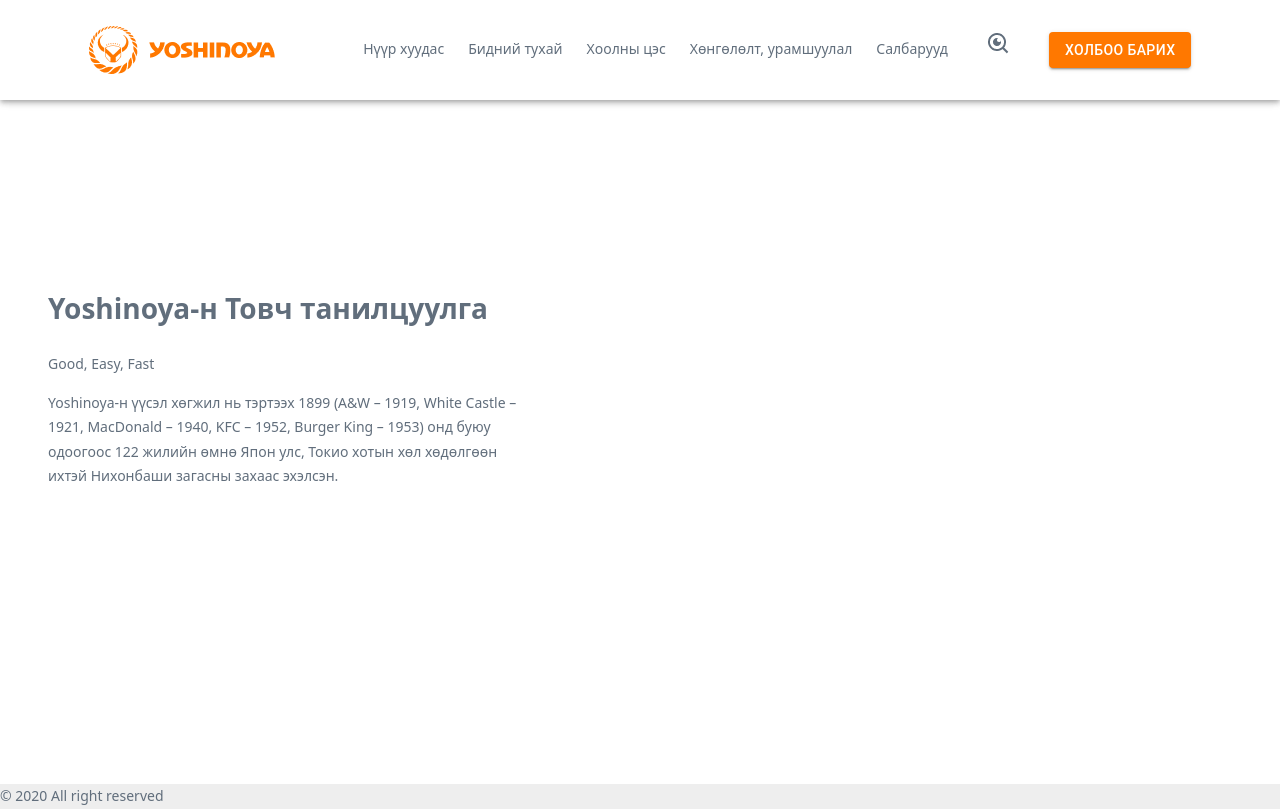
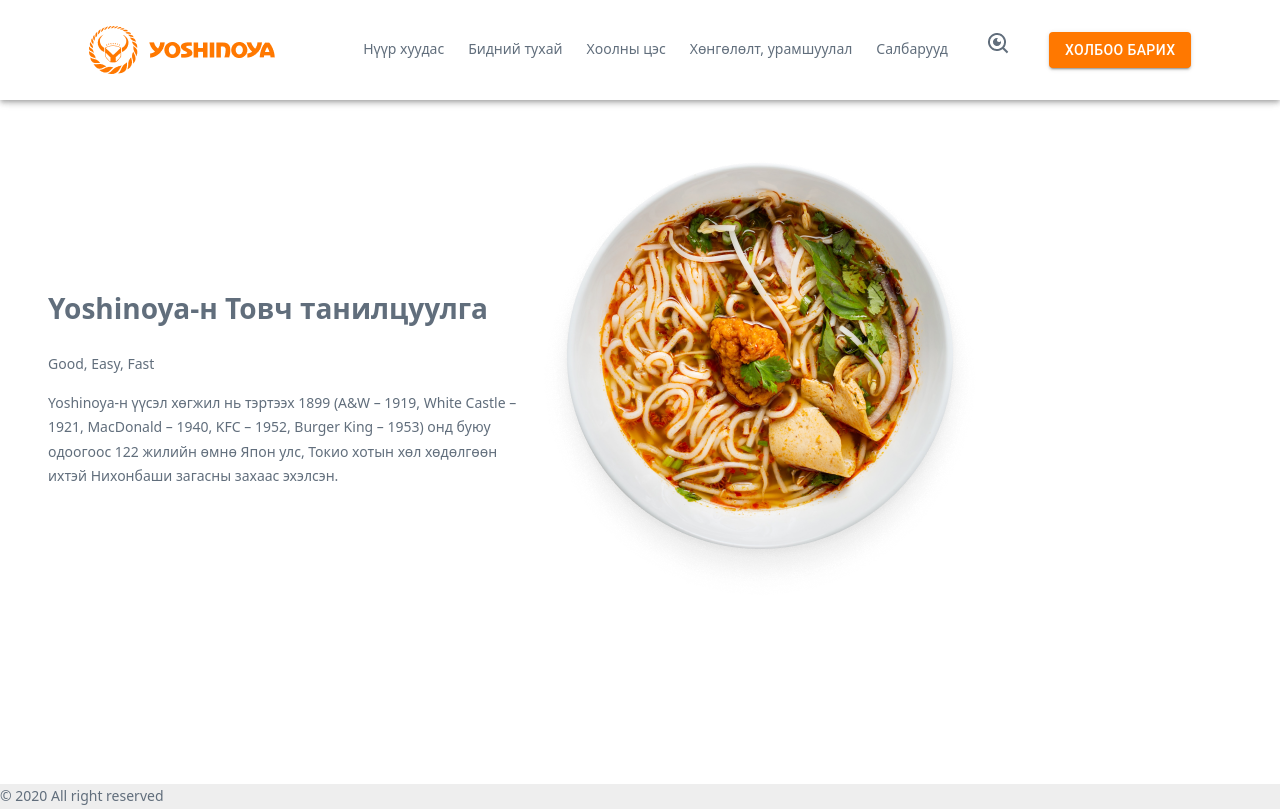
Before and after one commit to Ariukasq1/yoshinaya, a Next.js app in the folder src/: page / in a window 1280 px wide. Built offline with nearby package versions, Linux system fonts and the light colour scheme.

Commit message:
merge gerelchimeg

```diff
--- a/src/pages/index.js
+++ b/src/pages/index.js
@@ -60,8 +60,8 @@
     </div>
   </Grid>
   <Grid item xs={12} md={7}>
-  <div className="">
-
+  <div className="align-center">
+    <img src="/images/ramen.png" alt="" />
     </div>
   </Grid>
             <div className='icon-scroll' onClick={() => this.handlePageChange(1)}></div>
```
Also changed, not shown: src/public/images/ramen.png (added).
